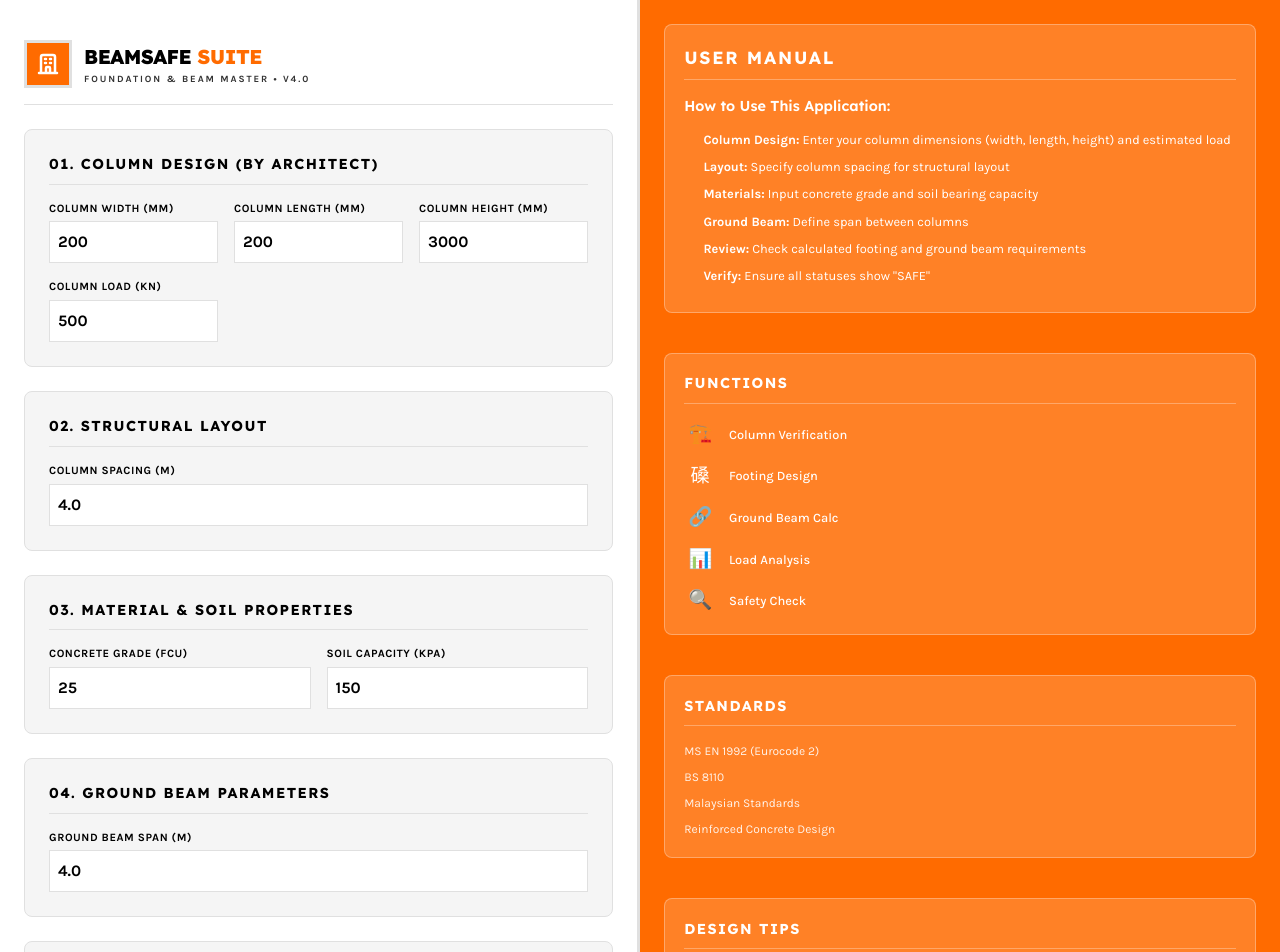
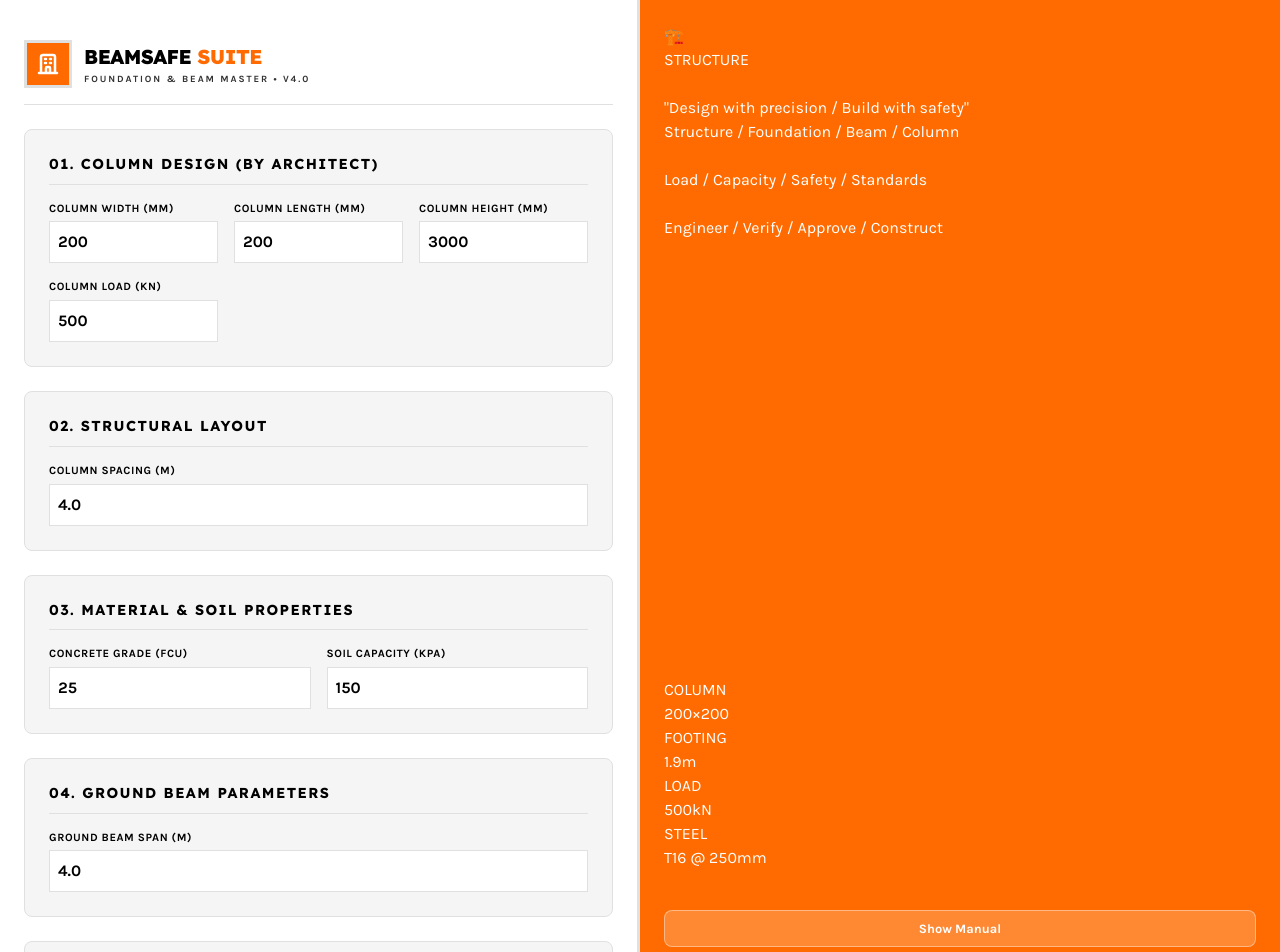
Before and after one commit to me-yeatz/Beamsafe_Mypro, a React (Vite) app: page / in a window 1280 px wide. Shown: the top 952 px of the page. Built offline with nearby package versions, Linux system fonts and the light colour scheme.

Commit message:
feat: Revert to original experimental layout with manual button overlay

```diff
--- a/App.tsx
+++ b/App.tsx
@@ -76,6 +76,7 @@
   });
 
   const [result, setResult] = useState<DesignResult | null>(null);
+  const [showManual, setShowManual] = useState(false);
   const [copying, setCopying] = useState(false);
   const [aiImage, setAiImage] = useState<string | null>(null);
   const [isGenerating, setIsGenerating] = useState(false);
@@ -533,68 +534,75 @@
         </footer>
       </div>
 
-      {/* Right Panel - Manual and Functions */}
+      {/* Right Panel - Original Experimental Design with Manual Button */}
       <div className="right-panel">
-        <div className="manual-section">
-          <h2 className="manual-title">USER MANUAL</h2>
-          <div className="manual-content">
-            <h3>How to Use This Application:</h3>
-            <ol className="manual-steps">
-              <li><strong>Column Design:</strong> Enter your column dimensions (width, length, height) and estimated load</li>
-              <li><strong>Layout:</strong> Specify column spacing for structural layout</li>
-              <li><strong>Materials:</strong> Input concrete grade and soil bearing capacity</li>
-              <li><strong>Ground Beam:</strong> Define span between columns</li>
-              <li><strong>Review:</strong> Check calculated footing and ground beam requirements</li>
-              <li><strong>Verify:</strong> Ensure all statuses show "SAFE"</li>
-            </ol>
+        <div className="kanji-section">
+          <h1 className="kanji-text">🏗️</h1>
+          <div className="kanji-label">STRUCTURE</div>
+        </div>
+
+        <div className="philosophical-section">
+          <p className="philosophical-quote">"Design with precision / Build with safety"</p>
+          <p className="philosophical-text">Structure / Foundation / Beam / Column</p>
+        </div>
+
+        <div className="philosophical-section">
+          <p className="philosophical-text">Load / Capacity / Safety / Standards</p>
+        </div>
+
+        <div className="philosophical-section">
+          <p className="philosophical-text">Engineer / Verify / Approve / Construct</p>
+        </div>
+
+        <div className="barcode">
+          {[...Array(20)].map((_, i) => (
+            <div key={i} className="barcode-line" style={{height: `${Math.random() * 20 + 10}px`}}></div>
+          ))}
+        </div>
+
+        <div className="modular-grid">
+          <div className="grid-block">
+            <div className="grid-label">COLUMN</div>
+            <div className="grid-value">{inputs.colWidth}×{inputs.colLength}</div>
+          </div>
+          <div className="grid-block">
+            <div className="grid-label">FOOTING</div>
+            <div className="grid-value">{result?.footingSize}m</div>
+          </div>
+          <div className="grid-block">
+            <div className="grid-label">LOAD</div>
+            <div className="grid-value">{result?.colLoad}kN</div>
+          </div>
+          <div className="grid-block">
+            <div className="grid-label">STEEL</div>
+            <div className="grid-value">{result?.footingSteel}</div>
           </div>
         </div>
 
-        <div className="functions-section">
-          <h3 className="functions-title">FUNCTIONS</h3>
-          <div className="function-list">
-            <div className="function-item">
-              <div className="function-icon">🏗️</div>
-              <div className="function-desc">Column Verification</div>
-            </div>
-            <div className="function-item">
-              <div className="function-icon">磉</div>
-              <div className="function-desc">Footing Design</div>
-            </div>
-            <div className="function-item">
-              <div className="function-icon">🔗</div>
-              <div className="function-desc">Ground Beam Calc</div>
-            </div>
-            <div className="function-item">
-              <div className="function-icon">📊</div>
-              <div className="function-desc">Load Analysis</div>
-            </div>
-            <div className="function-item">
-              <div className="function-icon">🔍</div>
-              <div className="function-desc">Safety Check</div>
+        <div className="manual-button-container">
+          <button className="manual-button" onClick={() => setShowManual(!showManual)}>
+            {showManual ? 'Hide Manual' : 'Show Manual'}
+          </button>
+        </div>
+
+        {showManual && (
+          <div className="manual-overlay">
+            <div className="manual-content-box">
+              <h3 className="manual-title">USER MANUAL</h3>
+              <ol className="manual-steps">
+                <li><strong>Column Design:</strong> Enter your column dimensions (width, length, height) and estimated load</li>
+                <li><strong>Layout:</strong> Specify column spacing for structural layout</li>
+                <li><strong>Materials:</strong> Input concrete grade and soil bearing capacity</li>
+                <li><strong>Ground Beam:</strong> Define span between columns</li>
+                <li><strong>Review:</strong> Check calculated footing and ground beam requirements</li>
+                <li><strong>Verify:</strong> Ensure all statuses show "SAFE"</li>
+              </ol>
+              <button className="close-manual-btn" onClick={() => setShowManual(false)}>Close</button>
             </div>
           </div>
-        </div>
+        )}
 
-        <div className="standards-section">
-          <h3 className="standards-title">STANDARDS</h3>
-          <div className="standard-list">
-            <div className="standard-item">MS EN 1992 (Eurocode 2)</div>
-            <div className="standard-item">BS 8110</div>
-            <div className="standard-item">Malaysian Standards</div>
-            <div className="standard-item">Reinforced Concrete Design</div>
-          </div>
-        </div>
-
-        <div className="tips-section">
-          <h3 className="tips-title">DESIGN TIPS</h3>
-          <ul className="tips-list">
-            <li>Footing area = Column Load ÷ Soil Capacity</li>
-            <li>Minimum footing thickness = 300mm</li>
-            <li>Steel ratio ≥ 0.13% of cross-section</li>
-            <li>Always verify with local codes</li>
-          </ul>
-        </div>
+        <div className="section-number">01</div>
       </div>
     </div>
   );
--- a/index.html
+++ b/index.html
@@ -264,6 +264,85 @@
             margin-bottom: 0.5rem;
         }
 
+        .manual-button-container {
+            margin-top: 1rem;
+        }
+
+        .manual-button {
+            background: rgba(255, 255, 255, 0.2);
+            color: white;
+            border: 1px solid rgba(255, 255, 255, 0.4);
+            padding: 0.5rem 1rem;
+            border-radius: var(--radius-round);
+            font-size: 0.8rem;
+            font-weight: 600;
+            cursor: pointer;
+            transition: all 0.3s ease;
+            width: 100%;
+        }
+
+        .manual-button:hover {
+            background: rgba(255, 255, 255, 0.3);
+        }
+
+        .manual-overlay {
+            position: fixed;
+            top: 0;
+            left: 0;
+            width: 100%;
+            height: 100%;
+            background: rgba(0, 0, 0, 0.8);
+            display: flex;
+            align-items: center;
+            justify-content: center;
+            z-index: 100;
+        }
+
+        .manual-content-box {
+            background: var(--bg-light);
+            color: var(--text-dark);
+            padding: 2rem;
+            border-radius: var(--radius-round);
+            width: 90%;
+            max-width: 600px;
+            max-height: 80vh;
+            overflow-y: auto;
+            position: relative;
+        }
+
+        .manual-title {
+            font-size: 1.2rem;
+            font-weight: 700;
+            margin: 0 0 1.5rem 0;
+            color: var(--text-dark);
+            border-bottom: 2px solid var(--accent-orange);
+            padding-bottom: 0.5rem;
+        }
+
+        .manual-steps {
+            padding-left: 1.5rem;
+            font-size: 0.9rem;
+            line-height: 1.6;
+        }
+
+        .manual-steps li {
+            margin-bottom: 1rem;
+        }
+
+        .close-manual-btn {
+            background: var(--accent-orange);
+            color: white;
+            border: none;
+            padding: 0.5rem 1rem;
+            border-radius: var(--radius-round);
+            font-size: 0.9rem;
+            font-weight: 600;
+            cursor: pointer;
+            margin-top: 1.5rem;
+            display: block;
+            width: 100%;
+        }
+
         .input-section {
             background: var(--gray-light);
             padding: 1.5rem;
```
